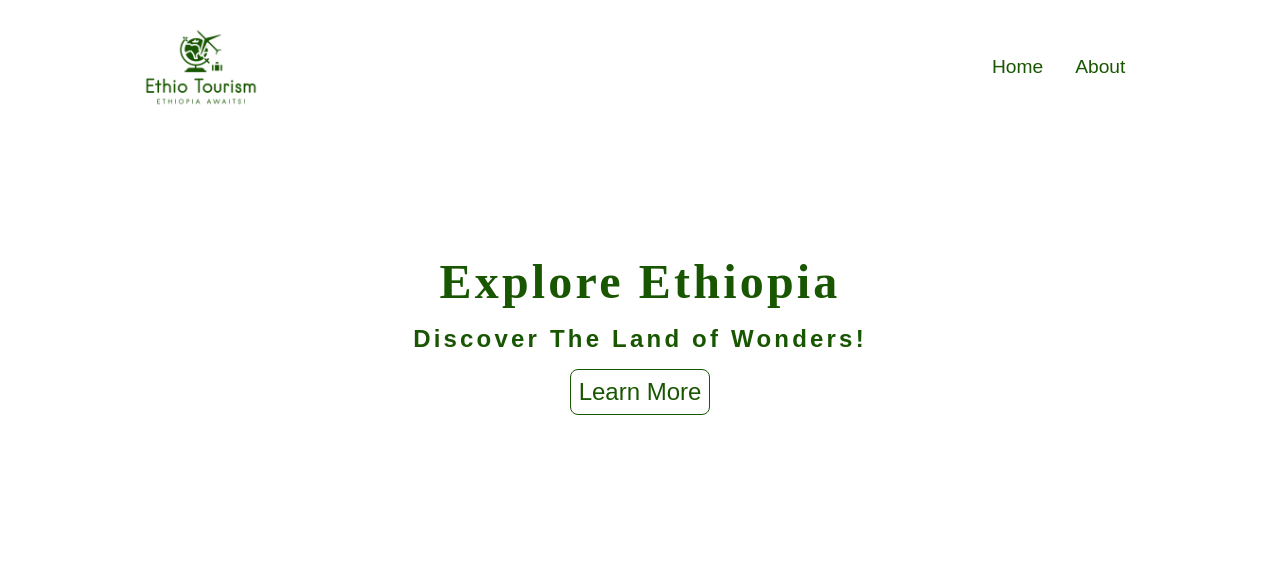
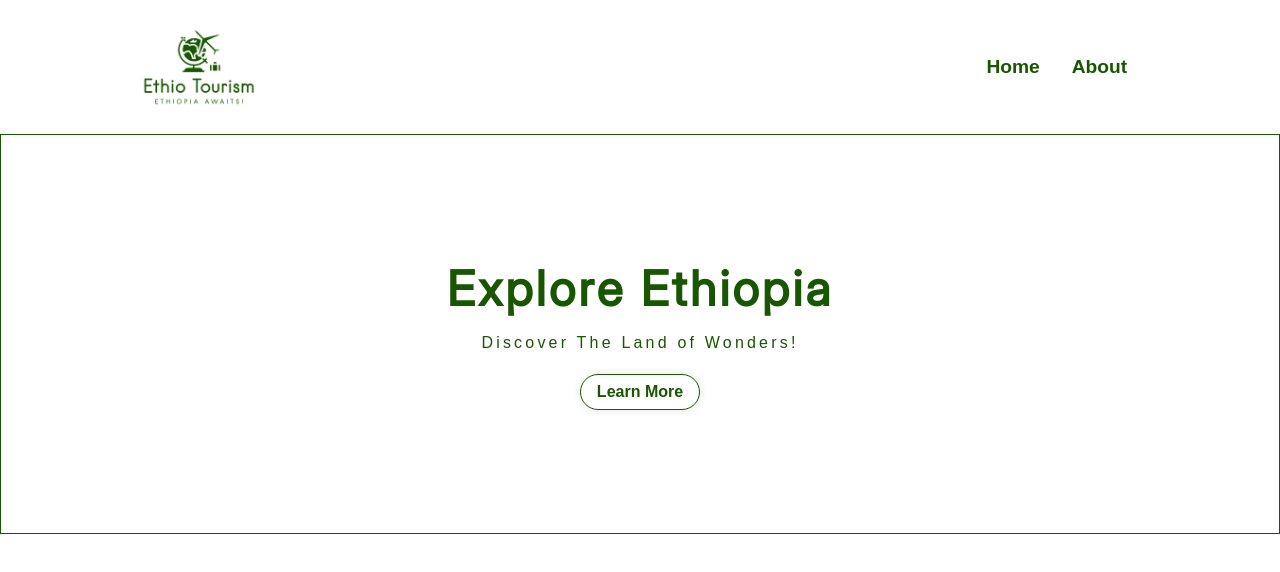
Before and after one commit to solomon-winner/Ethio-Tour, a React (Create React App) app: page / in a window 1280 px wide. Shown: the top 572 px of the page. Built offline with nearby package versions, Linux system fonts and the light colour scheme.

Commit message:
...progress...

```diff
--- a/src/App.css
+++ b/src/App.css
@@ -1,3 +1,9 @@
+@font-face {
+  font-family: 'Inter';
+  src: url('../src/assets/fonts/Inter.ttf');
+  font-weight: normal;
+  font-style: normal;
+}
 * {
   margin: 0;
   padding: 0;
--- a/src/components/banner/Banner.jsx
+++ b/src/components/banner/Banner.jsx
@@ -5,7 +5,7 @@ const Banner = () => {
         <div className="banner">
             <div className="banner__content">
                 <p className="title">Explore Ethiopia</p>
-                <p>Discover The Land of Wonders!</p>
+                <p className="sub_title">Discover The Land of Wonders!</p>
                 <button>Learn More</button>
                 </div>
         </div>
--- a/src/components/banner/banner.css
+++ b/src/components/banner/banner.css
@@ -11,6 +11,7 @@
     font-weight: 700;
     letter-spacing: 0.2rem;
     position: relative;
+    border: 1px solid #185601;
 }
 /* .banner::before {
     content: '';
@@ -25,23 +26,29 @@
 }
 .banner__content .title {
     font-size: 3rem;
-    font-family: 'Lobster';
+    font-family: 'Inter';
+    font-weight: bold;
     margin-bottom: 1rem;
     color: #185601;
 }
-.banner__content p {
-    font-size: 1.5rem;
+.banner__content .sub_title {
+    font-size: 1rem;
     margin-bottom: 1rem;
+    font-weight:lighter;
     color: #185601;
 }
 .banner__content button {
-    background-color: #ffffff;
-    padding: 0.5rem ;
-
-    color: #185601;
-    font-size: 1.5rem;
-    text-decoration: none;
-    border-radius: 0.5rem;
-    transition: background-color 0.3s;
-    border: 1px solid #185601;
-}
+        background-color: #ffffff;
+        padding: 0.5rem 1rem;
+        color: #185601;
+        font-size: 1rem;
+        font-weight: 700;
+        text-decoration: none;
+        border-radius: 45rem;
+        border: 1px solid #185601;
+        box-shadow: 0 0 10px rgba(0, 0, 0, 0.1);
+    }
+.banner__content button:hover {
+        background-color: #185601;
+        color: #ffffff;
+    }
--- a/src/components/navbar/Navbar.css
+++ b/src/components/navbar/Navbar.css
@@ -34,5 +34,6 @@
     padding: 0.5rem 1rem;
     text-decoration: none;
     font-size: 1.2rem;
+    font-weight: bold;
     color: #185601;
 }
```
Also changed, not shown: src/components/bigCards/Big_cards.jsx (+7 -1 lines), src/components/bigCards/Big_cards.css (added).
